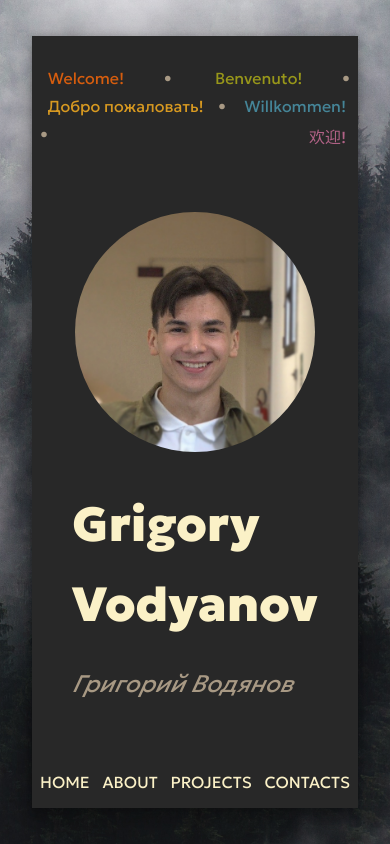
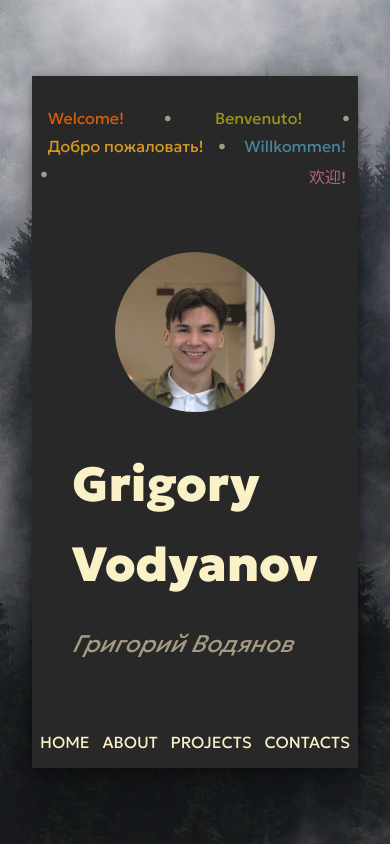
Before and after one commit to GVodyanov/gvodyanov.github.io, a Vue app: page / in a window 390 px wide. Built offline with nearby package versions, Linux system fonts and the light colour scheme; a web font is replaced by a local one.

Commit message:
Make more responsive again

```diff
--- a/src/App.vue
+++ b/src/App.vue
@@ -29,9 +29,16 @@ import NavBar from './components/NavBar.vue'
   flex-grow: 1;
 }
 
+@media only screen and (min-height: 800px) {
+  .inner {
+    max-height: 40rem;
+  }
+}
+
 .inner {
-  min-height: 40rem;
-  width: 50rem;
+  max-height: 60rem;
+  max-width: 50rem;
+  overflow: hidden;
   margin: 2rem;
   background-color: var(--fg);
   box-shadow: rgba(0, 0, 0, 0.25) 0px 54px 55px,
--- a/src/components/Describers.vue
+++ b/src/components/Describers.vue
@@ -16,7 +16,7 @@
 
 <style scoped>
 .wrapper {
-  flex-grow: 100;
+  flex-basis: 2rem;
   display: flex;
   flex-direction: row;
   justify-content: center;
@@ -33,21 +33,21 @@
   font-weight: 900;
 }
 
-@media only screen and (min-width: 400px) {
-  .wrapper {
-    margin: 2rem 4rem;
-    gap: 4rem;
-  }
+img {
+  height: 10rem;
+  width: 10rem;
+  border-radius: 100%;
+}
 
+@media only screen and (min-width: 600px) {
   .main {
     font-size: 4rem;
   }
-}
 
-img {
-  height: 15rem;
-  width: 15rem;
-  border-radius: 100%;
+  img {
+    height: 15rem;
+    width: 15rem;
+  }
 }
 
 .name {
--- a/src/views/AboutView.vue
+++ b/src/views/AboutView.vue
@@ -49,10 +49,16 @@
   flex-grow: 1;
   display: flex;
   flex-direction: column;
-  gap: 3rem;
+  gap: 1rem;
   list-style-type: none;
   justify-content: space-between;
   height: 100%;
+}
+
+@media only screen and (min-height: 800px) {
+  .about ul {
+    gap: 3rem;
+  }
 }
 
 p {
--- a/src/views/ContactView.vue
+++ b/src/views/ContactView.vue
@@ -36,8 +36,15 @@
   display: flex;
   flex-wrap: wrap;
   padding: 2rem;
-  gap: 3rem;
+  gap: 1rem;
   justify-content: start;
+}
+
+
+@media only screen and (min-height: 800px) {
+  .about ul {
+    gap: 3rem;
+  }
 }
 
 .contact-wrapper {
--- a/src/views/ProjectView.vue
+++ b/src/views/ProjectView.vue
@@ -35,8 +35,14 @@
   flex-grow: 100;
   flex-direction: column;
   padding: 2rem;
-  gap: 3rem;
+  gap: 1rem;
   list-style-type: none;
+}
+
+@media only screen and (min-height: 800px) {
+  .about ul {
+    gap: 3rem;
+  }
 }
 
 .project {
```
